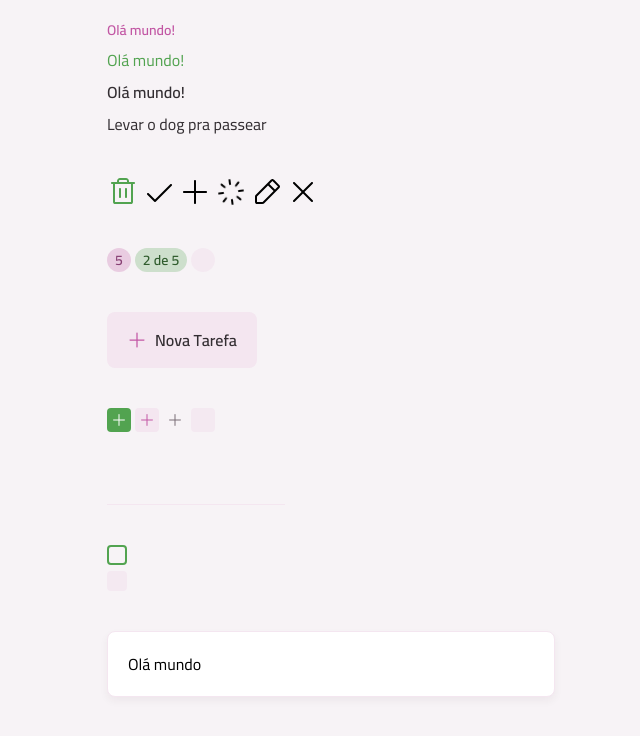
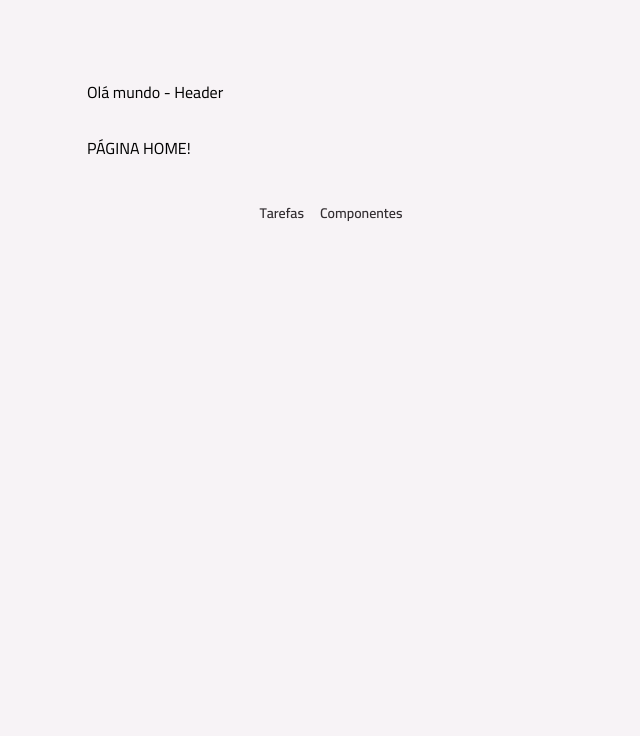
Before and after one commit to Luan-Neumann-Dev/todo-list, a React (Vite) app: page / in a window 1280 px wide. Shown: the top 736 px of the page, without its empty margins (309-949 px from the left). Built offline with nearby package versions, Linux system fonts and the light colour scheme.

Commit message:
feat: :sparkles: create routes and pages

```diff
--- a/package.json
+++ b/package.json
@@ -14,6 +14,7 @@
     "class-variance-authority": "^0.7.1",
     "react": "^19.2.0",
     "react-dom": "^19.2.0",
+    "react-router": "^7.11.0",
     "tailwindcss": "^4.1.18"
   },
   "devDependencies": {
--- a/src/App.tsx
+++ b/src/App.tsx
@@ -1,83 +1,17 @@
-import Text from "./components/text";
-
-import TrashIcon from './assets/icons/trash.svg?react';
-import CheckIcon from "./assets/icons/check.svg?react";
-import XIcon from "./assets/icons/x.svg?react";
-import PencilIcon from "./assets/icons/pencil.svg?react";
-import PlusIcon from "./assets/icons/plus.svg?react";
-import SpinnerIcon from "./assets/icons/spinner.svg?react";
-
-import Icon from "./components/icon";
-import Badge from "./components/badge";
-import Button from "./components/button";
-import ButtonIcon from "./components/button-icon";
-import InputText from "./components/input-text";
-import InputCheckbox from "./components/input-checkbox";
-import Card from "./components/card";
-import Container from "./components/container";
-import Skeleton from "./components/skeleton";
+import { BrowserRouter, Route, Routes } from "react-router";
+import PageComponents from "./pages/page-components";
+import LayoutMain from "./pages/layout-main";
+import PageHome from "./pages/page-home";
 
 export function App() {
   return (
-    <Container>
-      <div className="grid gap-10 p-5">
-        <div className="flex flex-col gap-2">
-          <Text variant="body-sm-bold" className="text-pink-base">
-            Olá mundo!
-          </Text>
-          <Text className="text-green-base">Olá mundo!</Text>
-          <Text variant="body-md-bold">Olá mundo!</Text>
-          <Text>Levar o dog pra passear</Text>
-        </div>
-
-        <div className="flex gap-1">
-          <Icon svg={TrashIcon} className="fill-green-base" />
-          <Icon svg={CheckIcon} />
-          <Icon svg={PlusIcon} />
-          <Icon svg={SpinnerIcon} animate />
-          <Icon svg={PencilIcon} />
-          <Icon svg={XIcon} />
-        </div>
-
-        <div className="flex gap-1">
-          <Badge variant='secondary'>5</Badge>
-          <Badge>2 de 5</Badge>
-
-          <Badge loading>2 de 5</Badge>
-        </div>
-
-        <div>
-          <Button icon={PlusIcon}>Nova Tarefa</Button>
-        </div>
-
-        <div className="flex gap-1">
-          <ButtonIcon icon={PlusIcon} />
-          <ButtonIcon icon={PlusIcon} variant='secondary'/>
-          <ButtonIcon icon={PlusIcon} variant='tertiary'/>
-
-          <ButtonIcon icon={TrashIcon} loading />
-        </div>
-
-        <div>
-          <InputText />
-        </div>
-
-        <div>
-          <InputCheckbox />
-
-          <InputCheckbox loading />
-        </div>
-
-        <div>
-          <Card size='md'>Olá mundo</Card>
-        </div>
-
-        <div className="space-y-2">
-          <Skeleton className="h-6" />
-          <Skeleton className="h-6" />
-          <Skeleton className="w-96 h-6" />
-        </div>
-      </div>
-    </Container>
+    <BrowserRouter>
+      <Routes>
+        <Route element={<LayoutMain />}>
+          <Route index element={<PageHome />} />
+          <Route path="components" element={<PageComponents />} />
+        </Route>
+      </Routes>
+    </BrowserRouter>
   )
 }
--- /dev/null
+++ b/src/pages/layout-main.tsx
@@ -0,0 +1,28 @@
+import { NavLink, Outlet } from "react-router";
+import Container from "../components/container";
+import Text from "../components/text";
+
+export default function LayoutMain() {
+    return (
+        <>
+            <Container as='header' className="mt-3 md:mt-20">
+                Olá mundo - Header
+            </Container>
+
+            <main className="mt-4 md:mt-8">
+                <Outlet />
+            </main>
+
+            <footer className="my-5 md:my-10">
+                <nav className="flex items-center justify-center gap-4">
+                    <NavLink to='/'>
+                        <Text variant='body-sm-bold' className="text-gray-300">Tarefas</Text>
+                    </NavLink>
+                    <NavLink to='components'>
+                        <Text variant='body-sm-bold' className="text-gray-300">Componentes</Text>
+                    </NavLink>
+                </nav>
+            </footer>
+        </>
+    )
+}
--- /dev/null
+++ b/src/pages/page-components.tsx
@@ -0,0 +1,82 @@
+import Text from "../components/text";
+import Badge from "../components/badge";
+import Button from "../components/button";
+import ButtonIcon from "../components/button-icon";
+import Card from "../components/card";
+import Container from "../components/container";
+import Icon from "../components/icon";
+import InputCheckbox from "../components/input-checkbox";
+import InputText from "../components/input-text";
+import Skeleton from "../components/skeleton";
+
+import TrashIcon from '../assets/icons/trash.svg?react';
+import CheckIcon from "../assets/icons/check.svg?react";
+import XIcon from "../assets/icons/x.svg?react";
+import PencilIcon from "../assets/icons/pencil.svg?react";
+import PlusIcon from "../assets/icons/plus.svg?react";
+import SpinnerIcon from "../assets/icons/spinner.svg?react";
+
+export default function PageComponents() {
+    return (
+    <Container>
+      <div className="grid gap-10 p-5">
+        <div className="flex flex-col gap-2">
+          <Text variant="body-sm-bold" className="text-pink-base">
+            Olá mundo!
+          </Text>
+          <Text className="text-green-base">Olá mundo!</Text>
+          <Text variant="body-md-bold">Olá mundo!</Text>
+          <Text>Levar o dog pra passear</Text>
+        </div>
+
+        <div className="flex gap-1">
+          <Icon svg={TrashIcon} className="fill-green-base" />
+          <Icon svg={CheckIcon} />
+          <Icon svg={PlusIcon} />
+          <Icon svg={SpinnerIcon} animate />
+          <Icon svg={PencilIcon} />
+          <Icon svg={XIcon} />
+        </div>
+
+        <div className="flex gap-1">
+          <Badge variant='secondary'>5</Badge>
+          <Badge>2 de 5</Badge>
+
+          <Badge loading>2 de 5</Badge>
+        </div>
+
+        <div>
+          <Button icon={PlusIcon}>Nova Tarefa</Button>
+        </div>
+
+        <div className="flex gap-1">
+          <ButtonIcon icon={PlusIcon} />
+          <ButtonIcon icon={PlusIcon} variant='secondary'/>
+          <ButtonIcon icon={PlusIcon} variant='tertiary'/>
+
+          <ButtonIcon icon={TrashIcon} loading />
+        </div>
+
+        <div>
+          <InputText />
+        </div>
+
+        <div>
+          <InputCheckbox />
+
+          <InputCheckbox loading />
+        </div>
+
+        <div>
+          <Card size='md'>Olá mundo</Card>
+        </div>
+
+        <div className="space-y-2">
+          <Skeleton className="h-6" />
+          <Skeleton className="h-6" />
+          <Skeleton className="w-96 h-6" />
+        </div>
+      </div>
+    </Container>
+  )
+}
--- /dev/null
+++ b/src/pages/page-home.tsx
@@ -0,0 +1,5 @@
+import Container from "../components/container";
+
+export default function PageHome() {
+    return <Container>PÁGINA HOME!</Container>
+}
```
Also changed, not shown: 1 other file (tests, documents, lock files or other folders).
